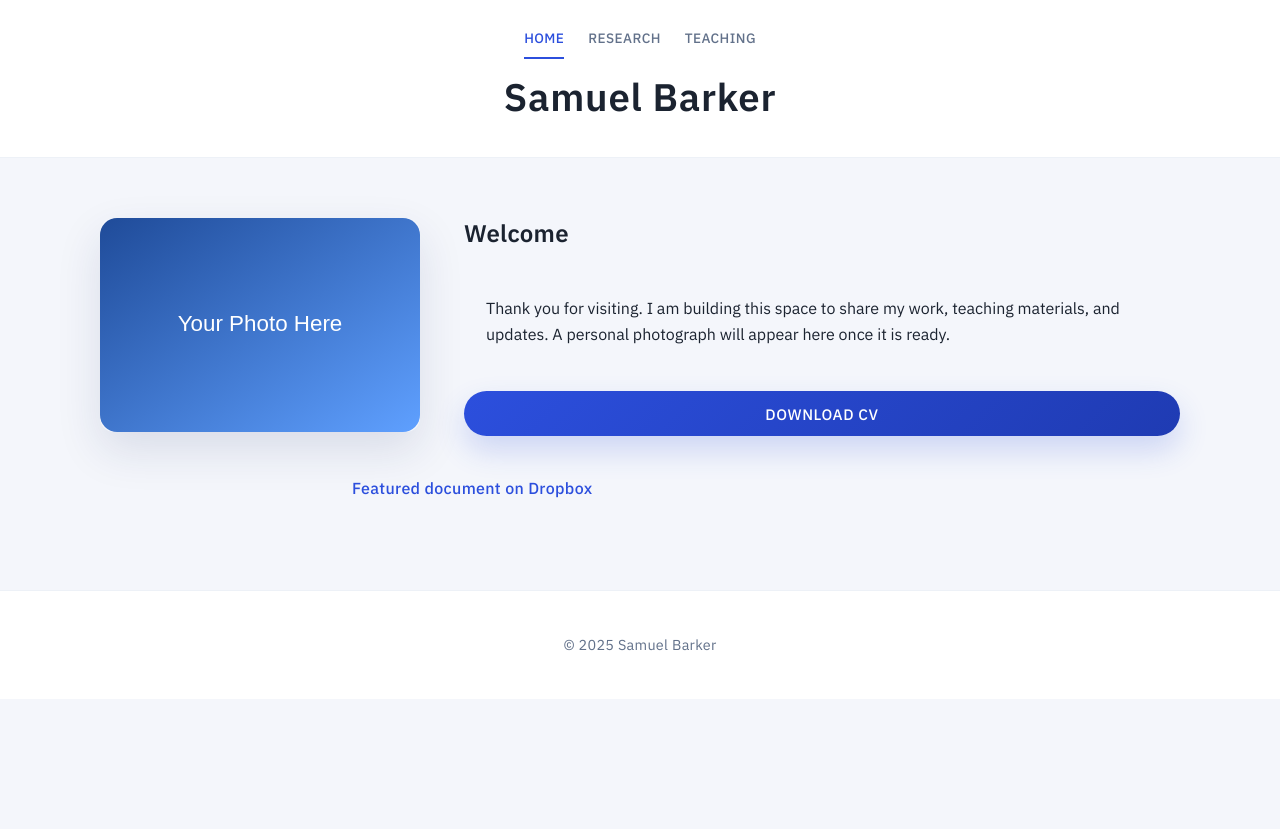
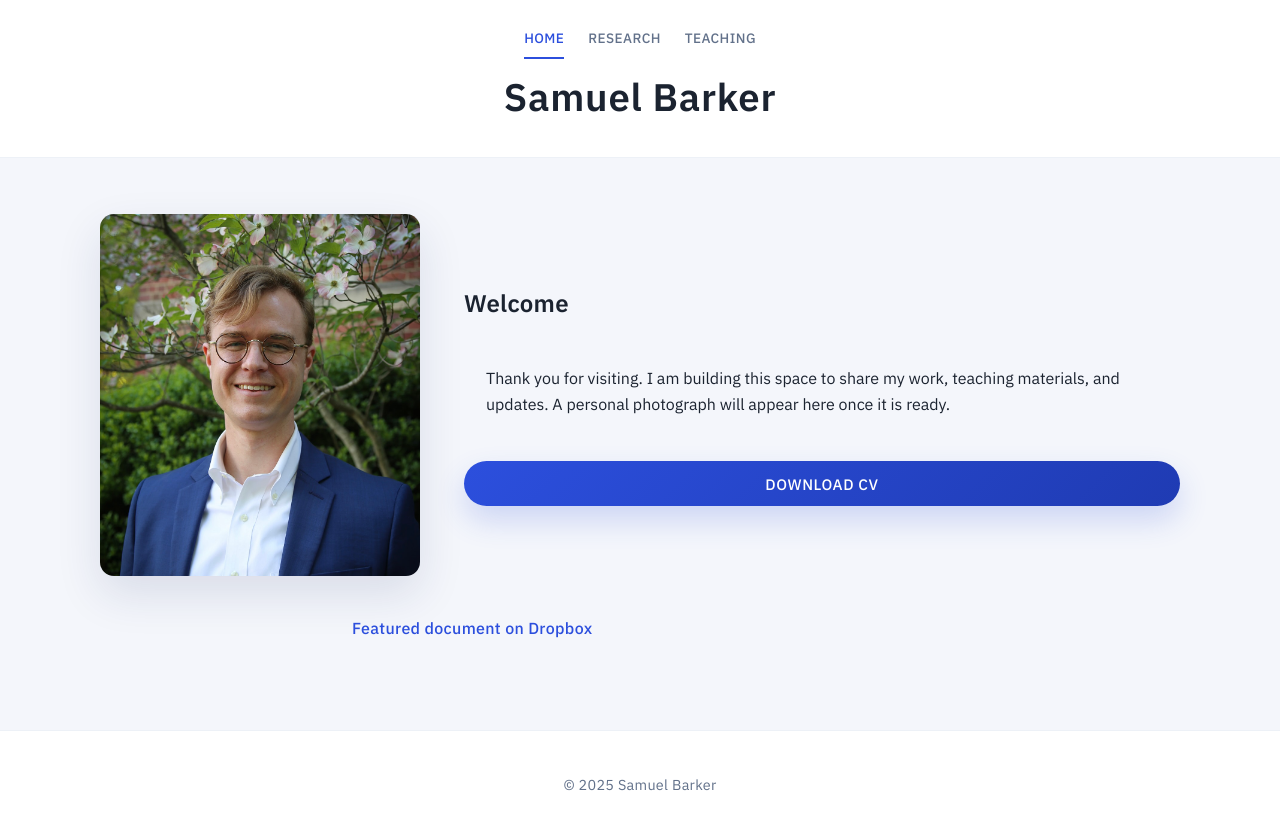
Before and after one commit to sbarkerECON/sbarkerECON.github.io, a Jekyll site: the page built from index.markdown, in a window 1280 px wide. Shown: the top 829 px of the page. Built offline with Jekyll 4.4.1, drawn with Linux system fonts in a browser that asks for light colours.

Commit message:
Changed photo

```diff
--- a/index.markdown
+++ b/index.markdown
@@ -5,7 +5,7 @@ permalink: /
 ---
 
 <section class="section home-intro">
-  <img src="{{ '/assets/images/home-photo-placeholder.svg' | relative_url }}" alt="Portrait" class="intro-photo" />
+  <img src="{{ '/assets/images/headshot.jpeg' | relative_url }}" alt="Portrait" class="intro-photo" />
   <div class="intro-content">
     <h1>Welcome</h1>
     <p>
```
Also changed, not shown: assets/images/headshot.jpeg (added).
